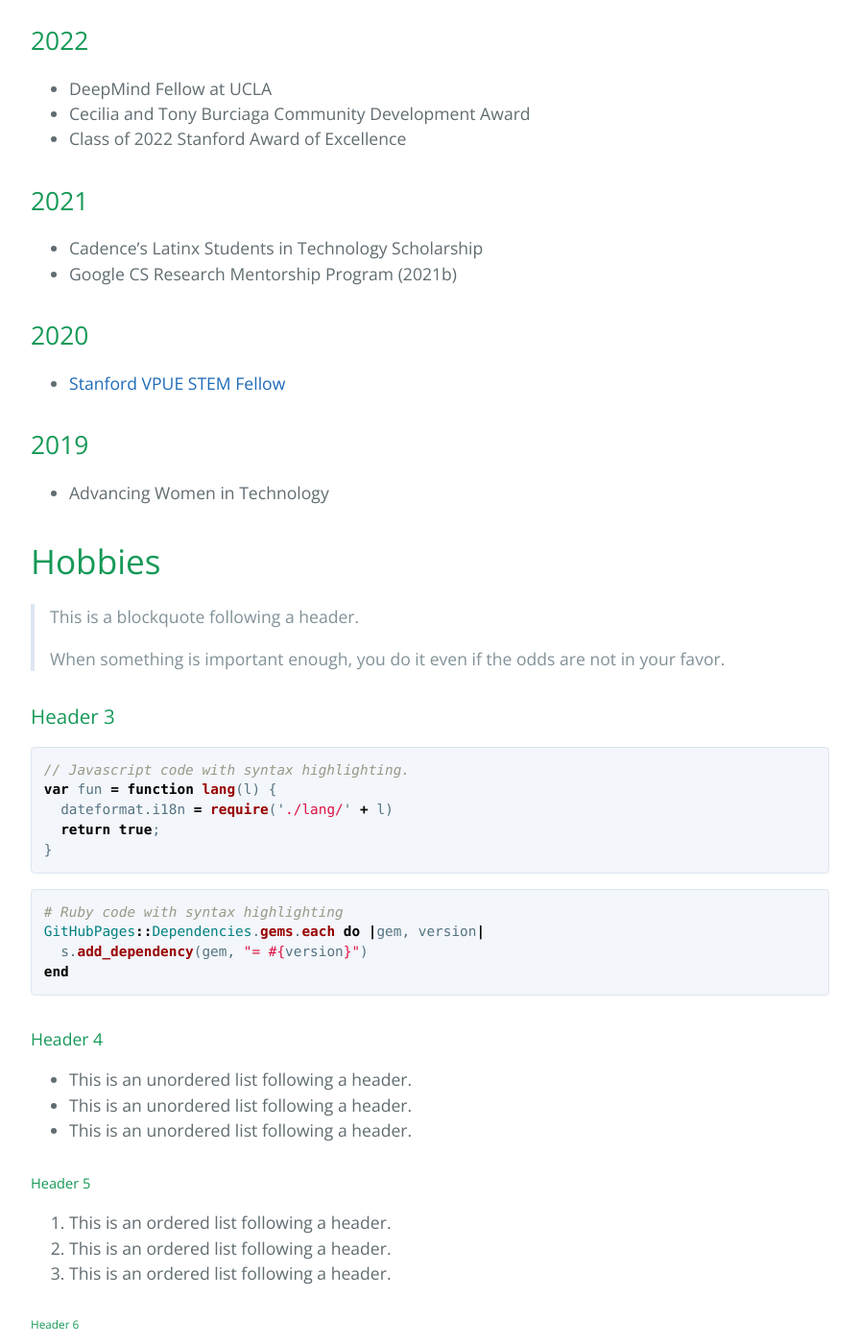
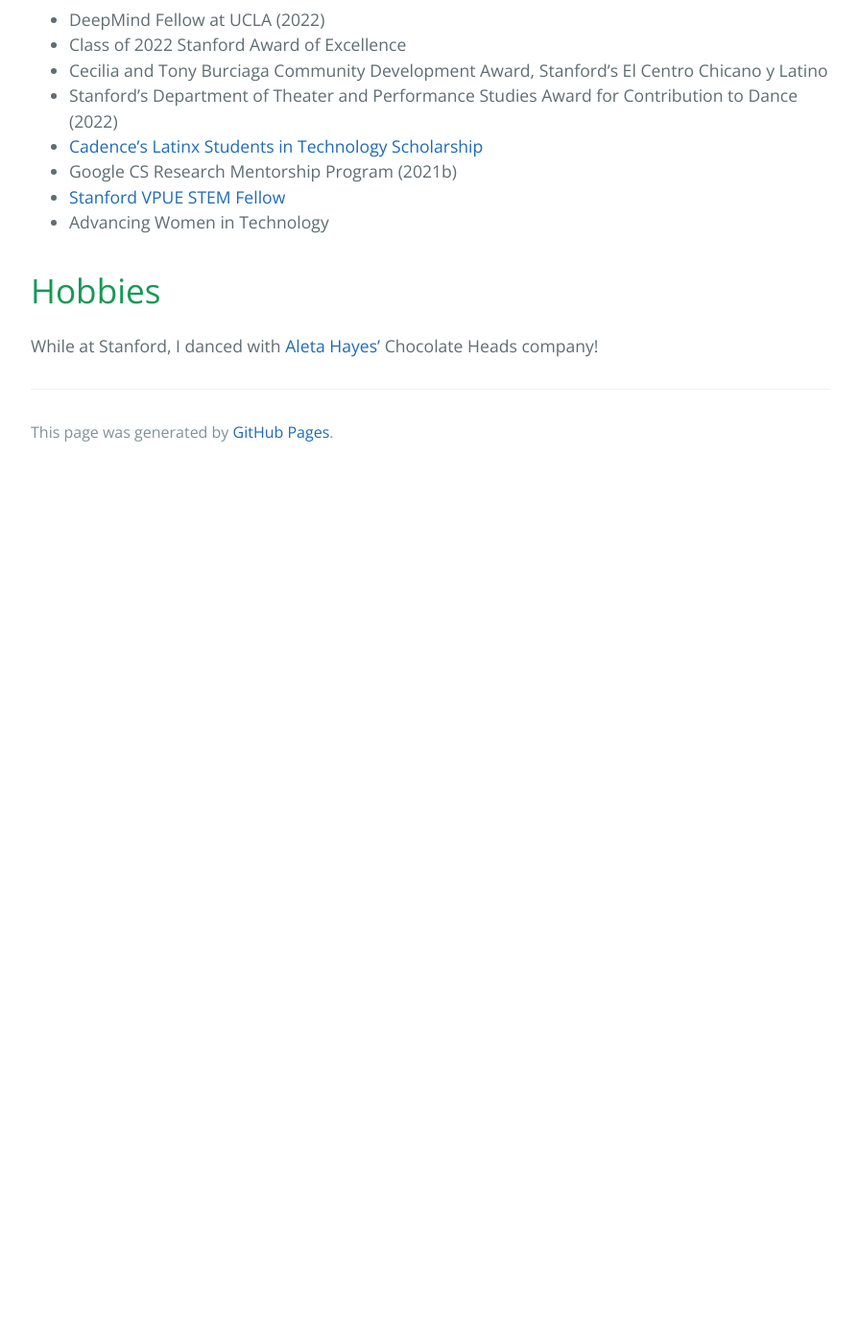
Before and after one commit to rpattichis/rpattichis.github.io, a Jekyll site: the page built from index.md, in a window 1280 px wide and 1400 px high, scrolled down 1525 px. Shown: the whole window at 96% size, without its empty margins (192-1087 px from the left). Built offline with Jekyll 4.4.1, drawn with Linux system fonts in a browser that asks for light colours; the repository's description, which GitHub fills in, is left out; after the commit the page ends 2019 px from its top, so only the background shows below that; some of the changed text lies outside the part shown.

Commit message:
Update index.md

````diff
--- a/index.md
+++ b/index.md
@@ -29,125 +29,15 @@ Alvero, A., **Pattichis, R.**, (2022) “Linguistic and Cultural Strategies: Ide
 
 # Awards and Fellowships
 
-## 2022
-
-* DeepMind Fellow at UCLA
-* Cecilia and Tony Burciaga Community Development Award
+* DeepMind Fellow at UCLA (2022)
 * Class of 2022 Stanford Award of Excellence
-
-## 2021
-
-* Cadence's Latinx Students in Technology Scholarship
+* Cecilia and Tony Burciaga Community Development Award, Stanford's El Centro Chicano y Latino
+* Stanford's Department of Theater and Performance Studies Award for Contribution to Dance (2022)
+* [Cadence's Latinx Students in Technology Scholarship](https://newsdirect.com/news/meet-the-2021-winners-of-cadences-latinx-students-in-technology-scholarship-154120563)
 * Google CS Research Mentorship Program (2021b)
-
-## 2020
-
 * [Stanford VPUE STEM Fellow](https://undergradresearch.stanford.edu/student-spotlight/stem-fellows)
-
-## 2019
-
 * Advancing Women in Technology
 
 # Hobbies
 
-> This is a blockquote following a header.
->
-> When something is important enough, you do it even if the odds are not in your favor.
-
-### Header 3
-
-```js
-// Javascript code with syntax highlighting.
-var fun = function lang(l) {
-  dateformat.i18n = require('./lang/' + l)
-  return true;
-}
-```
-
-```ruby
-# Ruby code with syntax highlighting
-GitHubPages::Dependencies.gems.each do |gem, version|
-  s.add_dependency(gem, "= #{version}")
-end
-```
-
-#### Header 4
-
-*   This is an unordered list following a header.
-*   This is an unordered list following a header.
-*   This is an unordered list following a header.
-
-##### Header 5
-
-1.  This is an ordered list following a header.
-2.  This is an ordered list following a header.
-3.  This is an ordered list following a header.
-
-###### Header 6
-
-| head1        | head two          | three |
-|:-------------|:------------------|:------|
-| ok           | good swedish fish | nice  |
-| out of stock | good and plenty   | nice  |
-| ok           | good `oreos`      | hmm   |
-| ok           | good `zoute` drop | yumm  |
-
-### There's a horizontal rule below this.
-
-* * *
-
-### Here is an unordered list:
-
-*   Item foo
-*   Item bar
-*   Item baz
-*   Item zip
-
-### And an ordered list:
-
-1.  Item one
-1.  Item two
-1.  Item three
-1.  Item four
-
-### And a nested list:
-
-- level 1 item
-  - level 2 item
-  - level 2 item
-    - level 3 item
-    - level 3 item
-- level 1 item
-  - level 2 item
-  - level 2 item
-  - level 2 item
-- level 1 item
-  - level 2 item
-  - level 2 item
-- level 1 item
-
-### Small image
-
-![Octocat](https://github.githubassets.com/images/icons/emoji/octocat.png)
-
-
-### Definition lists can be used with HTML syntax.
-
-<dl>
-<dt>Name</dt>
-<dd>Godzilla</dd>
-<dt>Born</dt>
-<dd>1952</dd>
-<dt>Birthplace</dt>
-<dd>Japan</dd>
-<dt>Color</dt>
-<dd>Green</dd>
-</dl>
-
-```
-Long, single-line code blocks should not wrap. They should horizontally scroll if they are too long. This line should be long enough to demonstrate this.
-```
-
-```
-The final element.
-```
+While at Stanford, I danced with [Aleta Hayes'](https://www.aletahayes.com/about) Chocolate Heads company!
````
